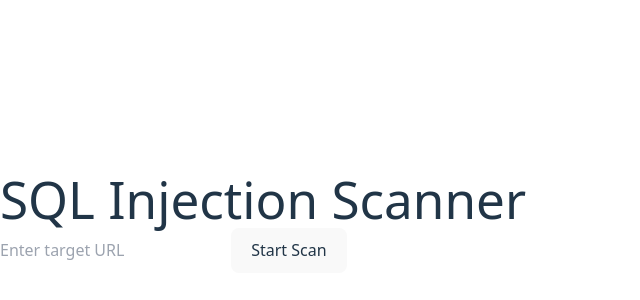
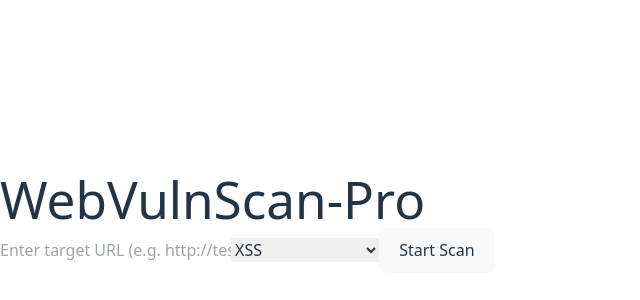
Before and after one commit to Dipanshu-Chhanikar/WebVulnScan-Pro, a React (Vite) app in the folder frontend/: page / in a window 1280 px wide. Shown: the part 178-478 px from the top of the page, without its empty margins (0-640 px from the left). Built offline with nearby package versions, Linux system fonts and the light colour scheme.

Commit message:
step 6: connected React frontend with backend scan APIs using axios

```diff
--- a/frontend/src/App.jsx
+++ b/frontend/src/App.jsx
@@ -1,8 +1,8 @@
-import ScanForm from './components/ScanForm';
+import ScanForm from "./components/ScanForm";
 
 function App() {
   return (
-    <div className="min-h-screen bg-gray-50 p-4">
+    <div className="min-h-screen bg-white text-black">
       <ScanForm />
     </div>
   );
--- a/frontend/src/components/ScanForm.jsx
+++ b/frontend/src/components/ScanForm.jsx
@@ -2,40 +2,63 @@ import { useState } from "react";
 import axios from "axios";
 
 export default function ScanForm() {
-  const [url, setUrl] = useState("");
-  const [result, setResult] = useState("");
+  const [target, setTarget] = useState("");
+  const [scanType, setScanType] = useState("xss");
+  const [result, setResult] = useState(null);
   const [loading, setLoading] = useState(false);
 
-  const startScan = async () => {
+  const handleScan = async () => {
+    if (!target) return alert("Please enter a target URL.");
     setLoading(true);
     try {
-      const response = await axios.post(`${import.meta.env.VITE_API_BASE}/scan/sqli?target=${url}`);
-      setResult(response.data.details);
+      const res = await axios.post(
+        `http://localhost:8000/scan/${scanType}?target=${encodeURIComponent(target)}`
+      );
+      setResult(res.data);
     } catch (err) {
-      setResult("Error running scan.");
+      setResult({ error: err.message });
     }
     setLoading(false);
   };
 
   return (
-    <div className="max-w-xl mx-auto mt-10 p-6 bg-white shadow-xl rounded-2xl space-y-4">
-      <h1 className="text-xl font-bold">SQL Injection Scanner</h1>
+    <div className="p-4 max-w-xl mx-auto space-y-4">
+      <h1 className="text-2xl font-bold text-center">WebVulnScan-Pro</h1>
+
       <input
         type="text"
-        placeholder="Enter target URL"
+        placeholder="Enter target URL (e.g. http://testphp.vulnweb.com)"
         className="w-full p-2 border rounded"
-        value={url}
-        onChange={(e) => setUrl(e.target.value)}
+        value={target}
+        onChange={(e) => setTarget(e.target.value)}
       />
+
+      <select
+        className="w-full p-2 border rounded"
+        value={scanType}
+        onChange={(e) => setScanType(e.target.value)}
+      >
+        <option value="xss">XSS</option>
+        <option value="csrf">CSRF</option>
+        <option value="open-redirect">Open Redirect</option>
+        <option value="security-headers">Security Headers</option>
+        <option value="clickjacking">Clickjacking</option>
+        <option value="all">Full Scan</option>
+      </select>
+
       <button
-        onClick={startScan}
+        onClick={handleScan}
+        className="w-full bg-blue-600 hover:bg-blue-700 text-white p-2 rounded"
         disabled={loading}
-        className="bg-blue-600 text-white px-4 py-2 rounded hover:bg-blue-700"
       >
         {loading ? "Scanning..." : "Start Scan"}
       </button>
+
       {result && (
-        <pre className="bg-gray-100 p-4 rounded max-h-[400px] overflow-auto">{result}</pre>
+        <div className="mt-4 p-3 bg-gray-100 rounded text-sm whitespace-pre-wrap">
+          <h2 className="font-semibold mb-2">Scan Result:</h2>
+          <pre>{JSON.stringify(result, null, 2)}</pre>
+        </div>
       )}
     </div>
   );
```
